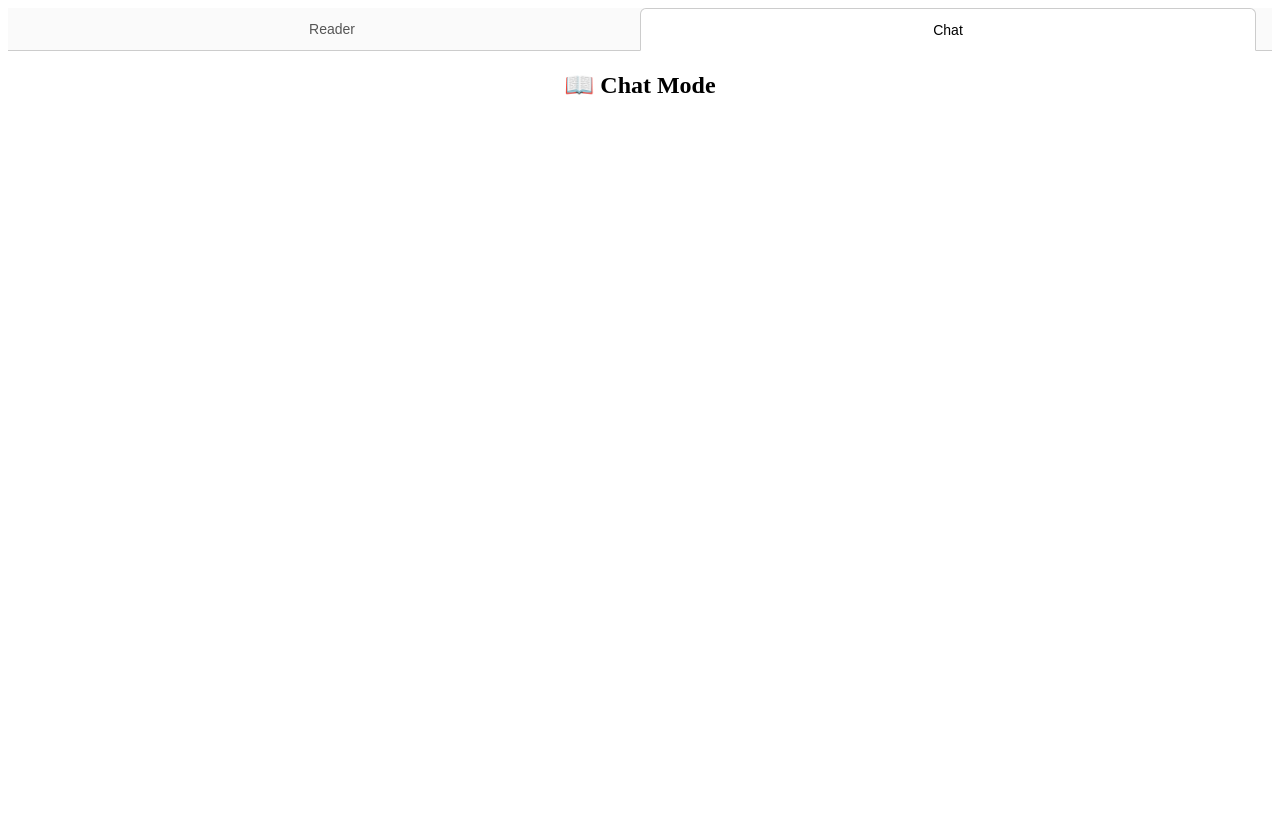
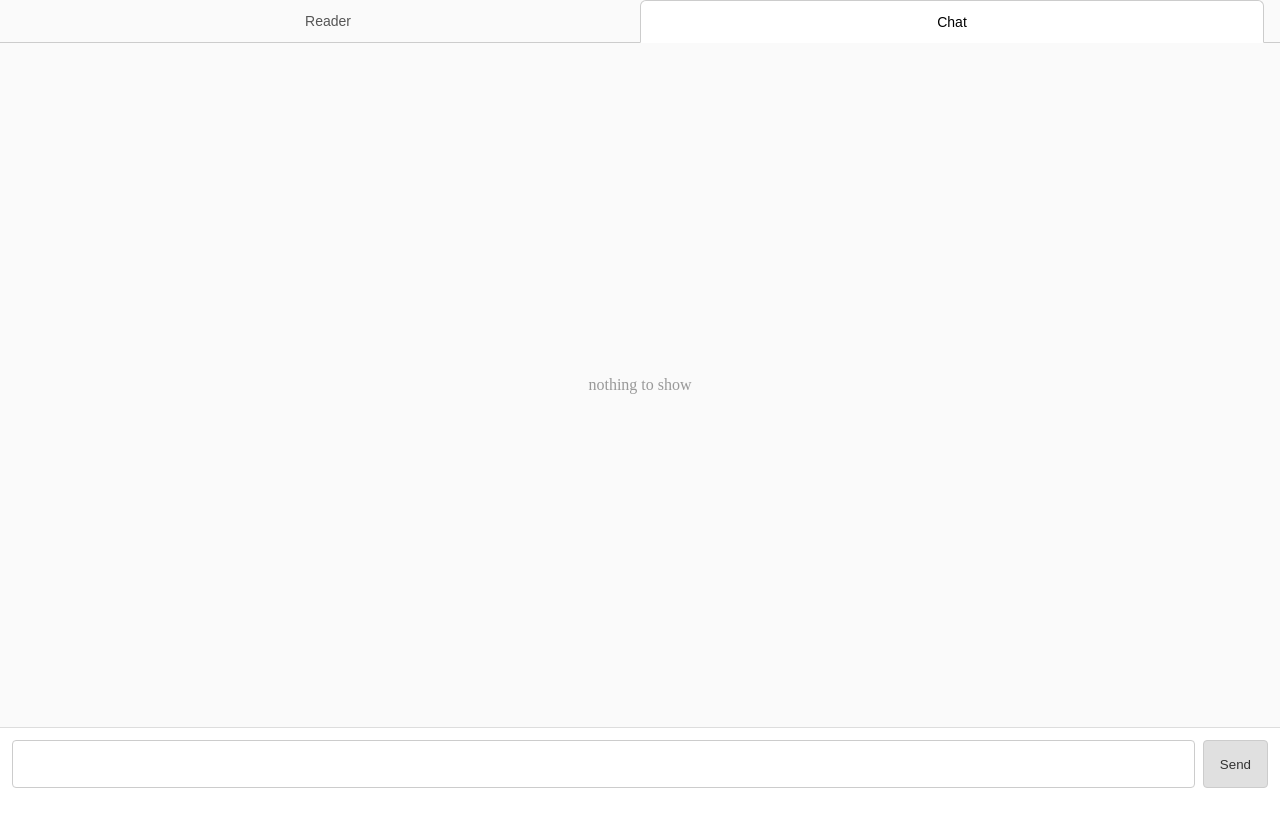
Before and after one commit to pravsels/grant, a React app: page / in a window 1280 px wide. Both pictures are taken after a click on the button "Chat". Built offline with nearby package versions, Linux system fonts and the light colour scheme.

Commit message:
chat component initial setup

```diff
--- a/src/components/App.jsx
+++ b/src/components/App.jsx
@@ -6,7 +6,15 @@ export default function App() {
     const [mode, setMode] = useState('reader');
 
     return (
-        <div className="app-container">
+        <div
+            className="app-container"
+            style={{
+                display: 'flex',
+                flexDirection: 'column',
+                height: '100vh',
+                overflow: 'hidden'
+            }}
+        >
 
             <nav className="tab-nav">
                 <div className="tab-list">
@@ -25,7 +33,15 @@ export default function App() {
                 </div>
             </nav>
 
-            <main className="tab-content">
+            <main
+                className="tab-content"
+                style={{
+                        flexGrow: 1,
+                        display: 'flex',
+                        flexDirection: 'column',
+                        overflow: 'hidden'
+                      }}
+            >
                 {mode === 'reader' ? <ReaderTab /> : <ChatTab />}
             </main>
 
--- a/src/components/ChatTab.jsx
+++ b/src/components/ChatTab.jsx
@@ -1,9 +1,137 @@
-import React from 'react';
+import React, { useState, useRef, useEffect } from 'react';
 
 export default function ChatTab() {
+  const [messages, setMessages] = useState([]);   // { role: 'user'|'assistant', content: string }
+  const [inputText, setInputText] = useState('');
+  const [isStreaming, setIsStreaming] = useState(false);
+  const messageListRef = useRef(null);
+
+  // auto-scroll to bottom when messages change
+  useEffect(() => {
+    if (messageListRef.current) {
+      messageListRef.current.scrollTop = messageListRef.current.scrollHeight;
+    }
+  }, [messages]);
+
+  const handleSend = () => {
+    const text = inputText.trim();
+    if (!text) return;
+    // append user message
+    setMessages(prevMsgs => [...prevMsgs, { role: 'user', content: text }]);
+    setInputText('');
+    // set stream to get ready
+    setIsStreaming(true);
+    setTimeout(() => setIsStreaming(false), 500);
+  };
+
+  const handleDrop = e => {
+    e.preventDefault();
+    const file = e.dataTransfer.files[0];
+    if (file) {
+      console.log('File dropped : ', file.name);
+      // TODO: logic for sending text file, image, PDF
+    }
+  };
+
   return (
-    <div style={{ height: '100%', display: 'flex', alignItems: 'center', justifyContent: 'center' }}>
-      <h2>📖 Chat Mode</h2>
+    <div
+      style={{
+          flexGrow: 1,
+          display: 'flex',
+          flexDirection: 'column',
+          overflow: 'hidden'
+         }}
+      onDragOver={e => e.preventDefault()}
+      onDrop={handleDrop}
+    >
+      {/* Message history pane */}
+      <div
+        ref={messageListRef}
+        style={{
+          flexGrow: 1,
+          overflowY: 'auto',
+          padding: '1rem',
+          background: '#fafafa',
+          display: 'flex',
+          flexDirection: 'column'
+        }}
+      >
+        {messages.length === 0 ? (
+          <div style={{
+                        color: '#999',
+                        display: 'flex',
+                        alignItems: 'center',     // centers vertically
+                        justifyContent: 'center', // centers horizontally
+                        height: '100%'
+                      }}
+          >
+            nothing to show
+          </div>
+        ) : (
+          messages.map((msg, idx) => (
+            <div
+              key={idx}
+              style={{
+                alignSelf: msg.role === 'user' ? 'flex-end' : 'flex-start',
+                background: msg.role === 'user' ? '#dcf8c6' : '#fff',
+                padding: '0.5rem 1rem',
+                borderRadius: '1rem',
+                margin: '0.25rem 0',
+                maxWidth: '70%',
+                userSelect: 'none'
+              }}
+            >
+              {msg.content}
+            </div>
+          ))
+        )}
+      </div>
+
+      {/* Input area */}
+      <div
+        style={{
+          display: 'flex',
+          padding: '0.75rem',
+          borderTop: '1px solid #ddd',
+          gap: '0.5rem',
+          background: '#fff'
+        }}
+      >
+        <textarea
+          value={inputText}
+          onChange={e => setInputText(e.target.value)}
+          onKeyDown={e => {
+            if (e.key === 'Enter' && !e.shiftKey && !isStreaming) {
+              e.preventDefault();
+              handleSend();
+            }
+          }}
+          disabled={isStreaming}
+          style={{
+            flexGrow: 1,
+            resize: 'none',
+            padding: '0.5rem',
+            borderRadius: '4px',
+            border: '1px solid #ccc'
+          }}
+        />
+        <button
+          onClick={handleSend}
+          disabled={isStreaming || !inputText.trim()}
+          style={{
+            padding: '0.5rem 1rem',
+            borderRadius: '4px',
+            border: '1px solid #ccc',
+            background: '#e0e0e0',
+            color: '#333',
+            cursor: isStreaming || !inputText ? 'not-allowed' : 'pointer',
+            transition: 'background 0.2s ease'
+          }}
+        >
+          {isStreaming ? '...' : 'Send'}
+        </button>
+      </div>
+
     </div>
   );
 }
--- a/src/styles.css
+++ b/src/styles.css
@@ -1,4 +1,10 @@
 /* styles.css */
+
+html, body, #root {
+  height: 100%;
+  margin: 0;
+  padding: 0;
+}
 
 .tab-nav {
   display: flex;
@@ -44,3 +50,10 @@
   border-bottom-color: transparent;
   margin-bottom: -1px;             /* overlap the nav’s bottom border */
 }
+
+.tab-content {
+  display: flex;
+  flex-direction: column;
+  flex-grow: 1;
+  padding: 0;
+}
```
